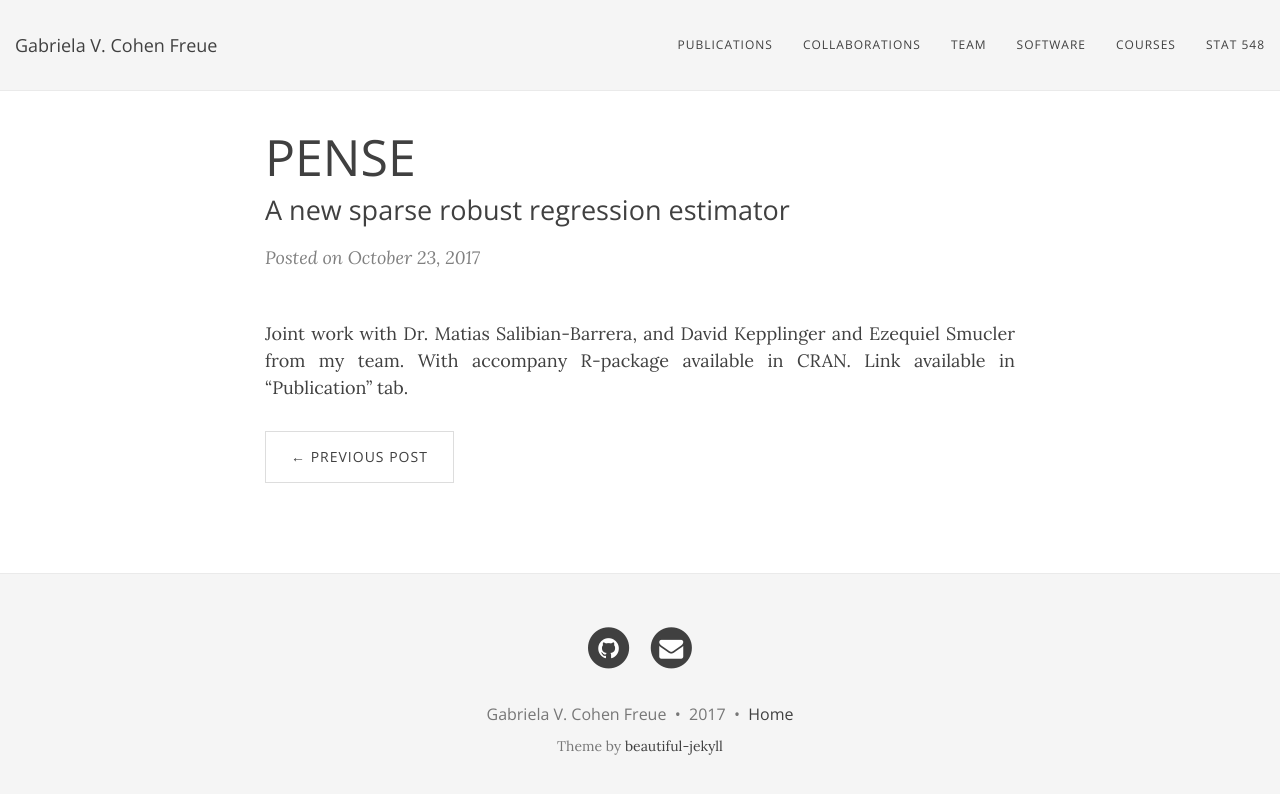
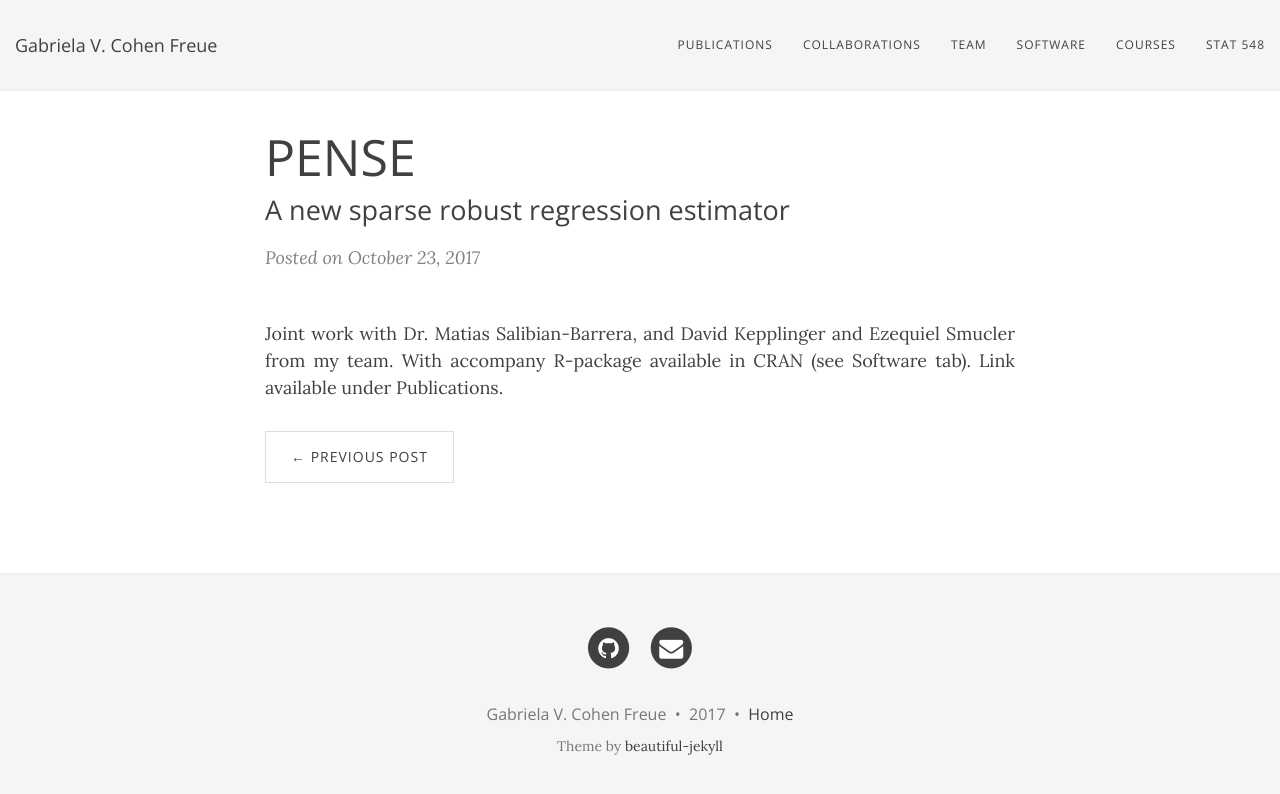
Before and after one commit to gcohenfr/gcohenfr.github.io, a Jekyll site: the page built from _posts/2017-10-23-test-markdown.md, in a window 1280 px wide. Shown: the top 794 px of the page. Built offline with Jekyll 4.4.1, drawn with Linux system fonts in a browser that asks for light colours; nearby versions of some CDN libraries.

Commit message:
edit to links

```diff
--- a/_posts/2017-10-23-test-markdown.md
+++ b/_posts/2017-10-23-test-markdown.md
@@ -4,4 +4,4 @@ title: PENSE
 subtitle: A new sparse robust regression estimator
 ---
 
-Joint work with Dr. Matias Salibian-Barrera, and David Kepplinger and Ezequiel Smucler from my team. With accompany R-package available in CRAN. Link available in "Publication" tab.
+Joint work with Dr. Matias Salibian-Barrera, and David Kepplinger and Ezequiel Smucler from my team. With accompany R-package available in CRAN (see Software tab). Link available under Publications.
```
Also changed, not shown: pub.md (+1 -1 lines).
